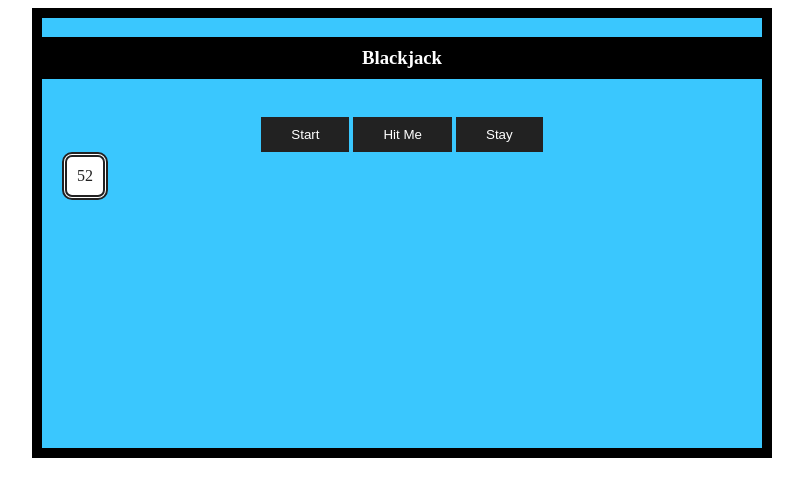
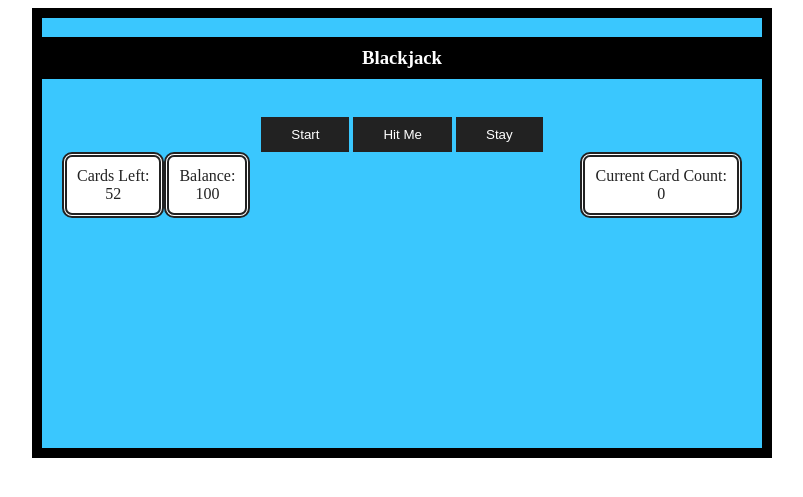
Before and after one commit to Dunkindon13/Blackjack, a PHP site: page /Blackjack/Blackjack/Blackjack_V2.html in a window 1280 px wide. Shown: the top 497 px of the page, without its empty margins (238-1041 px from the left). Run offline with PHP 8.4, Linux system fonts and the light colour scheme.

Commit message:
Add files via upload

```diff
--- a/Blackjack/Blackjack/Blackjack_V2.html
+++ b/Blackjack/Blackjack/Blackjack_V2.html
@@ -10,26 +10,34 @@
     </head>
     <body>
 
-        <div class="game" contenteditable="true">
-            <h3 contenteditable="true">Blackjack</h3>
+        <div class="game" contenteditable="false">
+            <h3 contenteditable="false">Blackjack</h3>
 
-    <div class="game-body" contenteditable="true">
-           <div class="game-options" contenteditable="true">
+    <div class="game-body" contenteditable="false">
+           <div class="game-options" contenteditable="false">
             <input type="button" id="btnStart" class="btn" value="Start" onclick="startblackjack()">
             <input type="button" class="btn" value="Hit Me" onclick="hitMe()">
             <input type="button" class="btn" value="Stay" onclick="stay()">
             </div>
 
-                <div class="status" id="status" contenteditable="true"></div>
+                <div class="status" id="status" contenteditable="false"></div>
 
-            <div id="deck" class="deck" contenteditable="true">
-                <div id="deckcount" contenteditable="true">52</div>
+            <div id="deck" class="deck" contenteditable="false">
+                Cards Left:<div id="deckcount" contenteditable="false">52</div>
             </div>
 
-            <div id="players" class="players" contenteditable="true">
+    		 <div id="balance" class="balance" contenteditable="false">
+                Balance:<div id="amountLeft" contenteditable="false">100</div>
             </div>
 
-            <div class="clear" contenteditable="true"></div>
+            <div id="cardCount" class="cardCount" contenteditable="false">
+                Current Card Count:<div id="currentCount" contenteditable="false">0</div>
+            </div>
+
+            <div id="players" class="players" contenteditable="false">
+            </div>
+
+            <div class="clear" contenteditable="false"></div>
     </div>
         </div>
         <script src="main.js" async defer></script>
--- a/Blackjack/Blackjack/main.css
+++ b/Blackjack/Blackjack/main.css
@@ -96,6 +96,25 @@
 	border: double 5px;
 }
 
+.balance {
+	float: left;
+	background: white;
+	color: #222;
+	padding: 10px;
+	border-radius: 10px;
+	border: double 5px;
+}
+
+.cardCount {
+	float: right;
+	background: white;
+	color: #222;
+	padding: 10px;
+	border-radius: 10px;
+	border: double 5px;
+}
+
+
 .btn {
 	background: #222;
 	color: white !important;
--- a/Blackjack/Blackjack/main.js
+++ b/Blackjack/Blackjack/main.js
@@ -4,13 +4,15 @@ var values = ["2", "3", "4", "5", "6", "7", "8", "9", "10", "J", "Q", "K", "A"];
 var deck = new Array();
 var players = new Array();
 var currentPlayer = 0;
+let balance = 100;
+let count = 0; //Card counter
 
 function createDeck()
 {
 	deck = new Array();
-	for (var i = 0 ; i < values.length; i++)
+	for (let i = 0 ; i < values.length; i++)
 	{
-		for(var x = 0; x < suits.length; x++)
+		for(let x = 0; x < suits.length; x++)
 		{
 			var weight = parseInt(values[i]);
 			if (values[i] == "J" || values[i] == "Q" || values[i] == "K")
@@ -26,7 +28,7 @@ function createDeck()
 function createPlayers(num)
 {
 	players = new Array();
-	for(var i = 1; i <= num; i++)
+	for(let i = 1; i <= num; i++)
 	{
 		var hand = new Array();
 		var player = { Name: 'Player ' + i, ID: i, Points: 0, Hand: hand };
@@ -60,16 +62,16 @@ function createPlayersUI()
 
 function shuffle()
 {
-	// for 1000 turns
-	// switch the values of two random cards
+	// For 1000 turns
+	// Switch the values of two random cards
 	for (var i = 0; i < 1000; i++)
 	{
 		var location1 = Math.floor((Math.random() * deck.length));
 		var location2 = Math.floor((Math.random() * deck.length));
-		var tmp = deck[location1];
+		var temp = deck[location1];
 
 		deck[location1] = deck[location2];
-		deck[location2] = tmp;
+		deck[location2] = temp;
 	}
 }
 
@@ -77,7 +79,7 @@ function startblackjack()
 {
 	document.getElementById('btnStart').value = 'Restart';
 	document.getElementById("status").style.display="none";
-	// deal 2 cards to every player object
+	// Deal 2 cards to every player object
 	currentPlayer = 0;
 	createDeck();
 	shuffle();
@@ -85,11 +87,12 @@ function startblackjack()
 	createPlayersUI();
 	dealHands();
 	document.getElementById('player_' + currentPlayer).classList.add('active');
+	updateDeck();
 }
 
 function dealHands()
 {
-	// alternate handing cards to each player
+	// Alternate handing cards to each player
 	// 2 cards each
 	for(var i = 0; i < 2; i++)
 	{
@@ -99,10 +102,11 @@ function dealHands()
 			players[x].Hand.push(card);
 			renderCard(card, x);
 			updatePoints();
+			updateCount();
 		}
 	}
+	updateDeck();
 
-	updateDeck();
 }
 
 function renderCard(card, player)
@@ -152,11 +156,12 @@ function updatePoints()
 
 function hitMe()
 {
-	// pop a card from the deck to the current player
-	// check if current player new points are over 21
+	//Gives a card from the deck to the current player
+	//Check if current player is over 21
 	var card = deck.pop();
 	players[currentPlayer].Hand.push(card);
 	renderCard(card, currentPlayer);
+	updateCount();
 	updatePoints();
 	updateDeck();
 	check();
@@ -164,7 +169,7 @@ function hitMe()
 
 function stay()
 {
-	// move on to next player, if any
+	// Move on to next player, if any
 	if (currentPlayer != players.length-1) {
 		document.getElementById('player_' + currentPlayer).classList.remove('active');
 		currentPlayer += 1;
@@ -199,7 +204,7 @@ function check()
 {
 	if (players[currentPlayer].Points > 21)
 	{
-		document.getElementById('status').innerHTML = 'Player: ' + players[currentPlayer].ID + ' LOST';
+		document.getElementById('status').innerHTML = 'Player: ' + players[currentPlayer].ID + ' went bust!';
 		document.getElementById('status').style.display = "inline-block";
 		end();
 	}
@@ -210,6 +215,18 @@ function updateDeck()
 	document.getElementById('deckcount').innerHTML = deck.length;
 }
 
+function updateCount(card, count)
+{
+	if (card == 2 || card == 3 || card == 4 || card == 5 || card ==6){
+		count -= count;
+	}
+	else if (card == 10 || card == 'J' || card == 'Q' || card == 'K'){
+		count+=count;
+	}
+	return count;
+	document.getElementById('currentCount').innerHTML = count;
+}
+
 window.addEventListener('load', function(){
 	createDeck();
 	shuffle();
```
